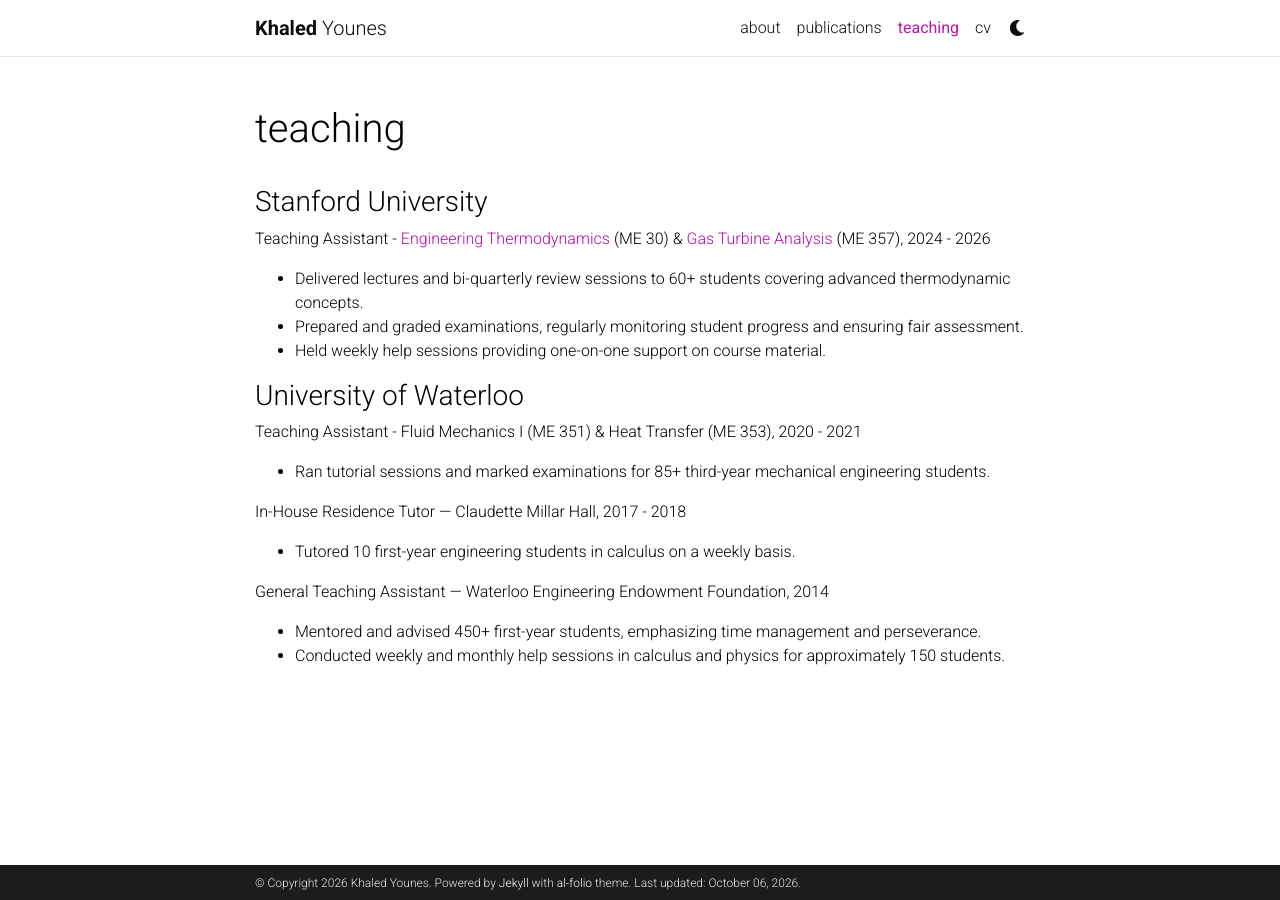
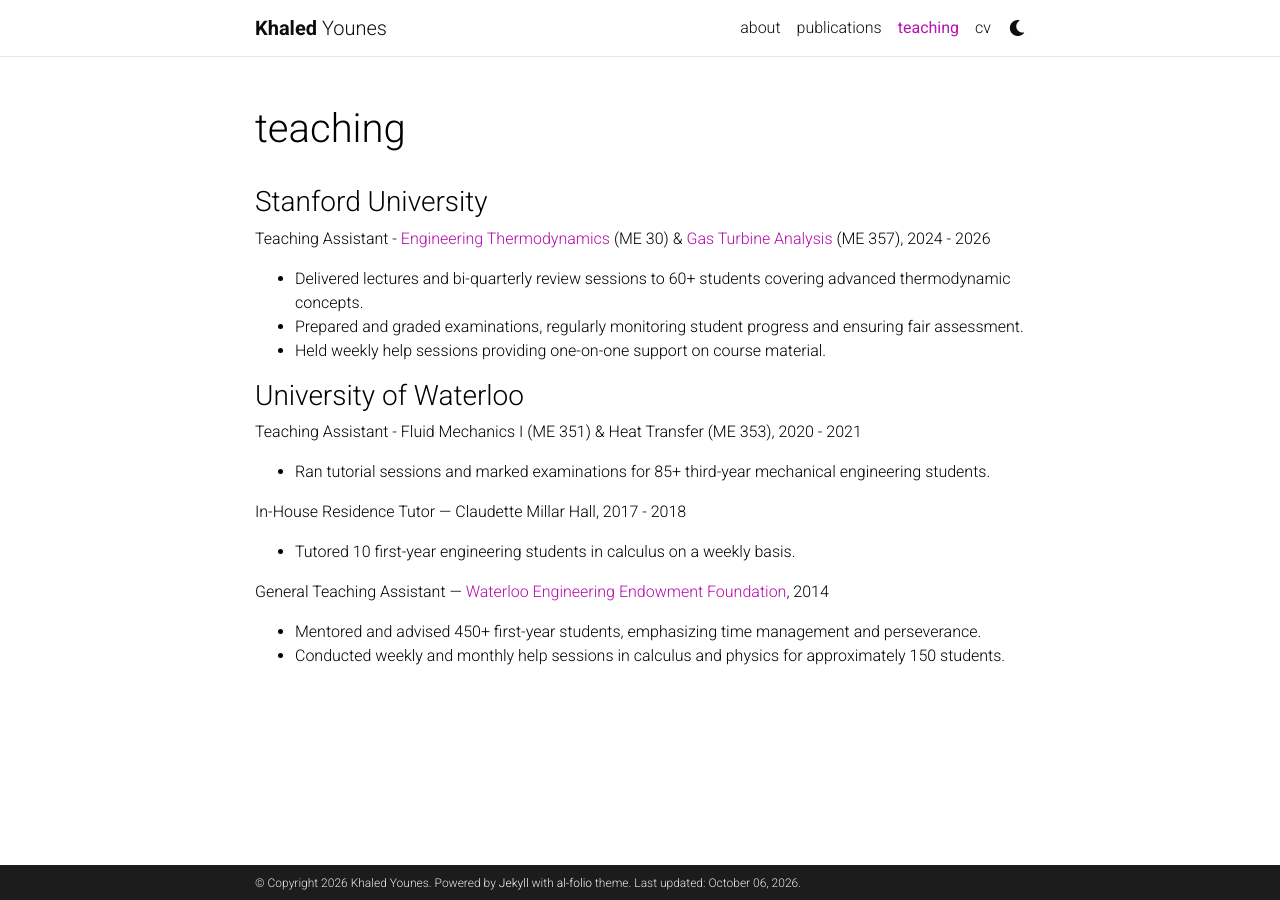
Before and after one commit to kyounes14/kyounes14.github.io, a Jekyll site: the page built from _pages/teaching.md, in a window 1280 px wide. Built offline with Jekyll 4.4.1, drawn with Linux system fonts in a browser that asks for light colours; comment, search, counter and statistics services are not loaded; a style sheet for code colours, icons or effects is not loaded; part of the change alters nothing that is shown.

Commit message:
added link

```diff
--- a/_pages/teaching.md
+++ b/_pages/teaching.md
@@ -26,7 +26,7 @@ In-House Residence Tutor — Claudette Millar Hall, 2017 - 2018
 <li>Tutored 10 first-year engineering students in calculus on a weekly basis.</li>
 </ul>
 
-General Teaching Assistant — Waterloo Engineering Endowment Foundation, 2014
+General Teaching Assistant — [Waterloo Engineering Endowment Foundation](https://uwaterloo.ca/engineering-endowment-foundation/), 2014
 <ul>
 <li>Mentored and advised 450+ first-year students, emphasizing time management and perseverance.</li>
 <li>Conducted weekly and monthly help sessions in calculus and physics for approximately 150 students.</li>
```
